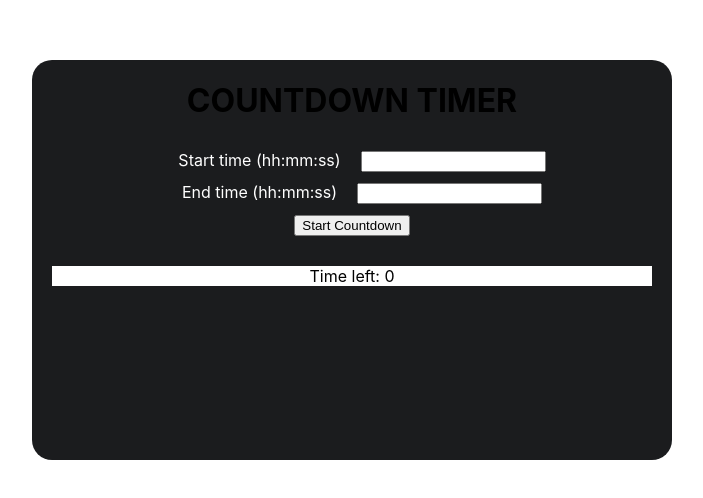
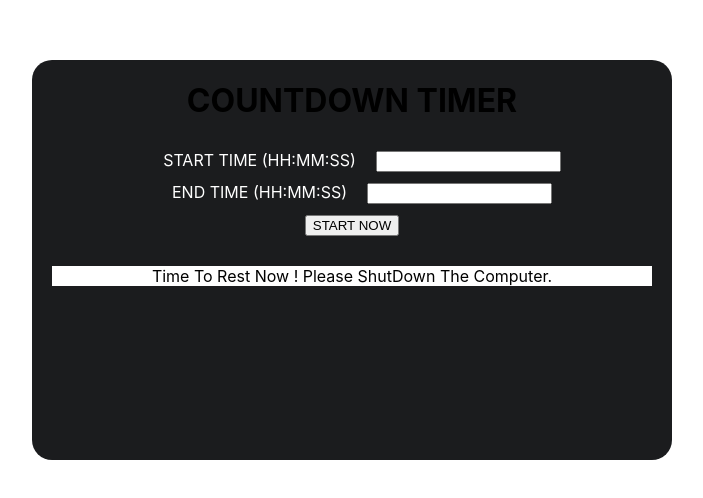
Before and after one commit to saifur111/Timer-App, a React (Create React App) app: page / in a window 1280 px wide. Shown: the part 140-638 px from the top of the page, without its empty margins (288-991 px from the left). Built offline with nearby package versions, Linux system fonts and the light colour scheme.

Commit message:
Components & containers updates

```diff
--- a/src/components/CountdownView.js
+++ b/src/components/CountdownView.js
@@ -1,7 +1,9 @@
 import React from "react";
+// Function Component Start Here
 const CountdownView = ({ message, secondsLeft, timer }) => {
   if (secondsLeft === 0) {
       clearInterval(timer);
+      message="Time To Rest Now ! Please ShutDown The Computer."
   }
   return (
     <div style={{ backgroundColor: "#FFFFFF", margin: "0 20px 0 20px" }}>
@@ -11,3 +13,4 @@ const CountdownView = ({ message, secondsLeft, timer }) => {
 };
 
 export default CountdownView;
+// Function Component End Here by Default export
--- a/src/components/InputForm.js
+++ b/src/components/InputForm.js
@@ -1,5 +1,6 @@
 import React, { Component } from "react";
 import "./InputForm.css";
+// Class Component Start Here
 class InputForm extends Component {
   constructor(props) {
     super(props);
@@ -8,15 +9,18 @@ class InputForm extends Component {
       end: ""
     };
   }
+  //Input Change Handler Function
   handleInputChange = event => {
     this.setState({ [event.target.name]: event.target.value });
   };
+  // Input Field Validate Here
   validateInput = input => {
     const regex = new RegExp(
       "^([0-1][0-9]|[2][0-3]):([0-5][0-9]):([0-5][0-9])$"
     );
     return regex.test(input);
   };
+  //   Handle START NOW Button by startCountdown Function
   startCountdown = () => {
     let { setTime, setMsg, timer, setTimer } = this.props;
     clearInterval(timer);
@@ -57,17 +61,18 @@ class InputForm extends Component {
     return (
       <div className="Form">
         <div style={{ margin: "10px" }}>
-          <label className="Label">Start time (hh:mm:ss)</label>
+          <label className="Label">START TIME (HH:MM:SS)</label>
           <input type="text" onChange={this.handleInputChange} name="start" />
         </div>
         <div style={{ margin: "10px" }}>
-          <label className="Label">End time (hh:mm:ss)</label>
+          <label className="Label">END TIME (HH:MM:SS)</label>
           <input type="text" onChange={this.handleInputChange} name="end" />
         </div>
-        <button onClick={this.startCountdown}>Start Countdown</button>
+        <button onClick={this.startCountdown}>START NOW</button>
       </div>
     );
   }
 }
 
 export default InputForm;
+// Class Component End Here  by Default export
```
